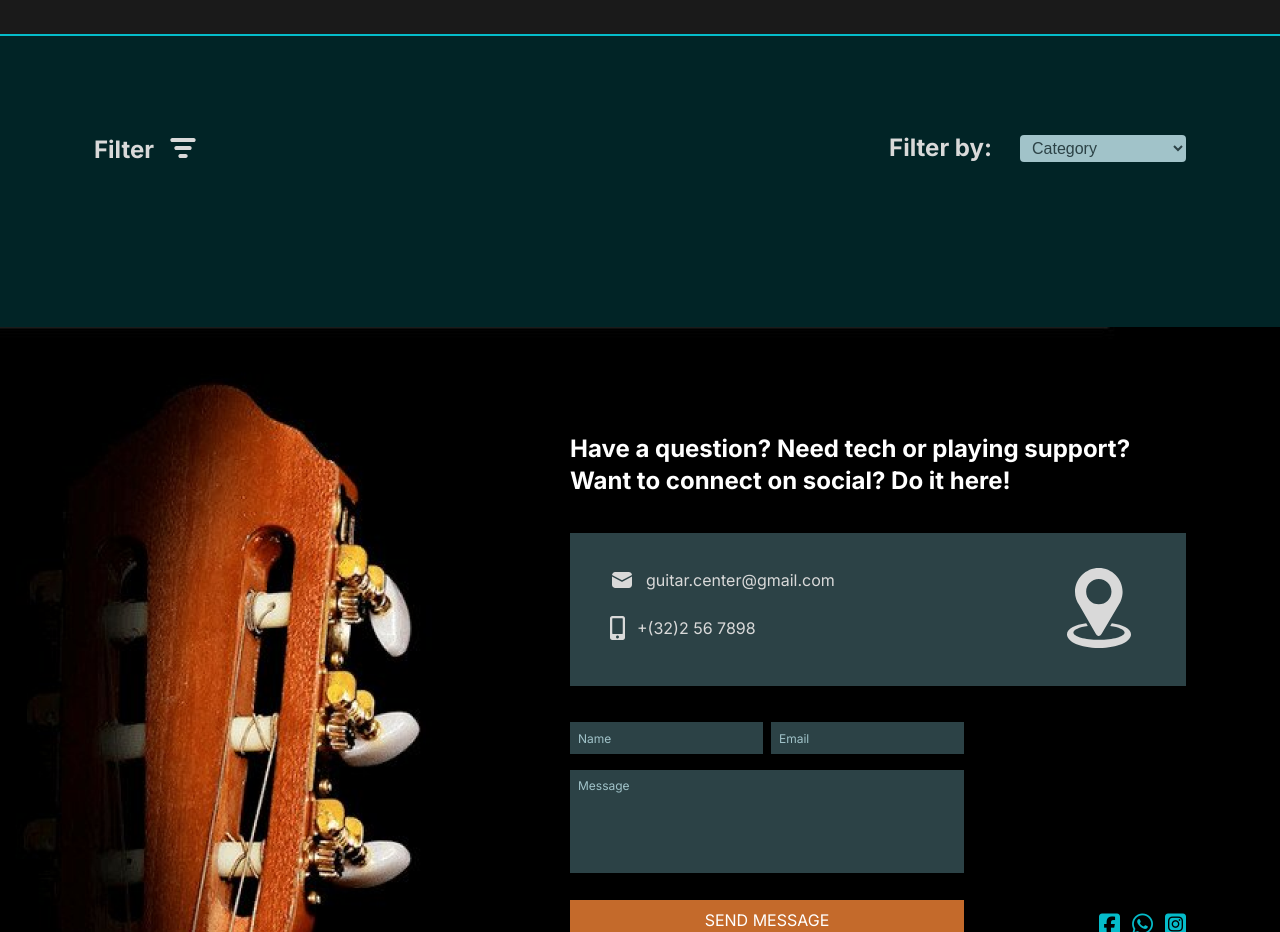
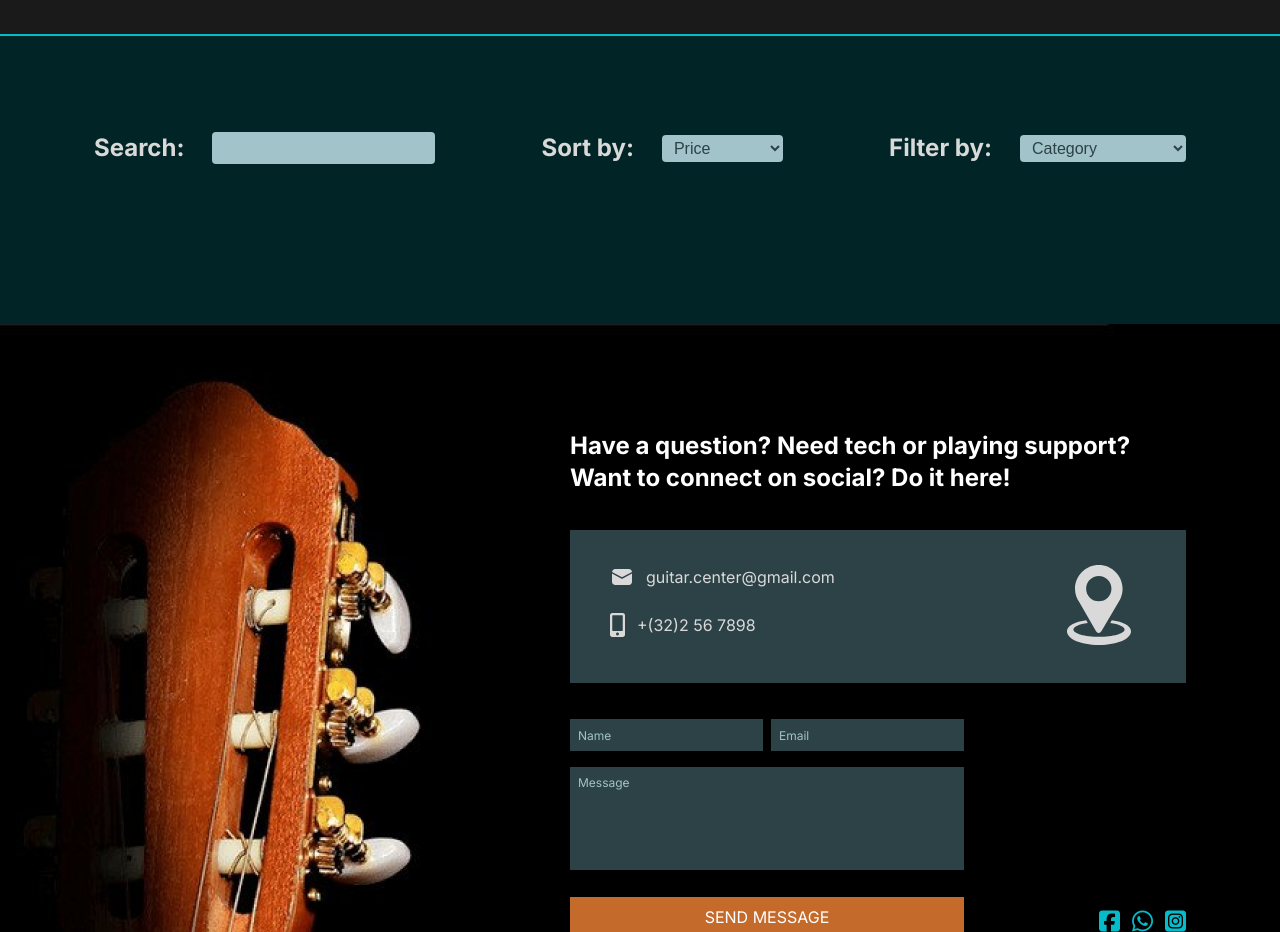
Before and after one commit to IrakliMen/finalJS, a plain HTML site: page index.html in a window 1280 px wide. Shown: the part 1340-2272 px from the top of the page. Drawn offline with Linux system fonts and the light colour scheme; no server answers; grey boxes are pictures that could not be loaded.

Commit message:
add sort by price

```diff
--- a/css/styles.css
+++ b/css/styles.css
@@ -262,15 +262,15 @@ i:hover {
 .filters {
     margin-bottom: 64px;
 }
-.filters, .filter, .sort {
+.filters, #filter, .sort, #sort, #search {
     display: flex;
     justify-content: space-between;
     align-items: start;
 }
-.filter, .sort {
+#filter, .sort, #sort, #search {
     align-items: center;
 }
-.filter {
+#filter {
     column-gap: 13px;
 }
 h5, .select {
@@ -285,10 +285,10 @@ h5 {
 .filter_logo:hover {
     scale: 1.1;
 }
-.sort {
+.sort, #sort, #search {
     column-gap: 28px;
 }
-#filter {
+#filter, #sort, #searchInput {
     padding: 4px 8px;
     border: none;
     font-weight: 400;
--- a/index.html
+++ b/index.html
@@ -119,15 +119,22 @@
         <section class="catalog" id="catalogId">
             <div class="catalog_main_cont">
                 <div class="filters">
-                    <div class="filter">
-                        <h5 class="catalog_title">Filter</h5>
-                        <a href="">
-                            <img src="img/mingcute_filter-2-fill.svg" alt="" class="filter_logo">
-                        </a>
+                    <div id="search">
+                        <h5>Search:</h5>
+                        <input type="text" id="searchInput">
                     </div>
                     <div class="sort">
+                        <h5 class="catalog_title">Sort by:</h5>
+                        <select name="sort" id="sort">
+                            <option value="">Price</option>
+                            <option value="asc">Ascending</option>
+                            <option value="desc">Descending</option>
+                        </select>
+                    </div>
+
+                    <div class="sort">
                         <h5>Filter by:</h5>
-                        <select name="" id="filter">
+                        <select name="filter" id="filter">
                             <option value="all">Category</option>
                             <option value="jewelery">Jewelery</option>
                             <option value="men's clothing">Men's Clothing</option>
--- a/script.js
+++ b/script.js
@@ -62,7 +62,6 @@ const getProducts = async () => {
 
 const createCards = async (productList) => {
   for (let product of productList) {
-    console.log(product);
     let card = document.createElement("div");
     card.classList.add("card");
     let cardImg = document.createElement("img");
@@ -86,23 +85,31 @@ const renderCards = async () => {
 };
 renderCards();
 
-//sort
-const sort = document.getElementById("filter");
-sort.addEventListener("change", async (e) => {
+//filter
+const filter = document.getElementById("filter");
+filter.addEventListener("change", async (e) => {
   const products = await getProducts();
-  console.log(products);
   const filteredProducts = products.filter((product) => product.category === e.target.value);
-  console.log(filteredProducts);
   container.innerHTML = "";
   if (e.target.value === "all") {
-    // If "All" is selected, render all products
     createCards(products);
   } else {
-    // Otherwise, filter by category
     const filteredProducts = products.filter(
       (product) => product.category === e.target.value
     );
     createCards(filteredProducts);
   }
-  createCards(filteredProducts);
 });
+
+//sort
+const sort = document.getElementById("sort");
+sort.addEventListener("change", async (e) => {
+  const products = await getProducts();
+  if (e.target.value === "asc"){
+    products.sort((a, b) => a.price - b.price);
+  }else if(e.target.value === "desc"){
+    products.sort((a, b) => b.price - a.price);
+  }
+  container.innerHTML = "";
+  createCards(products);
+});
```
